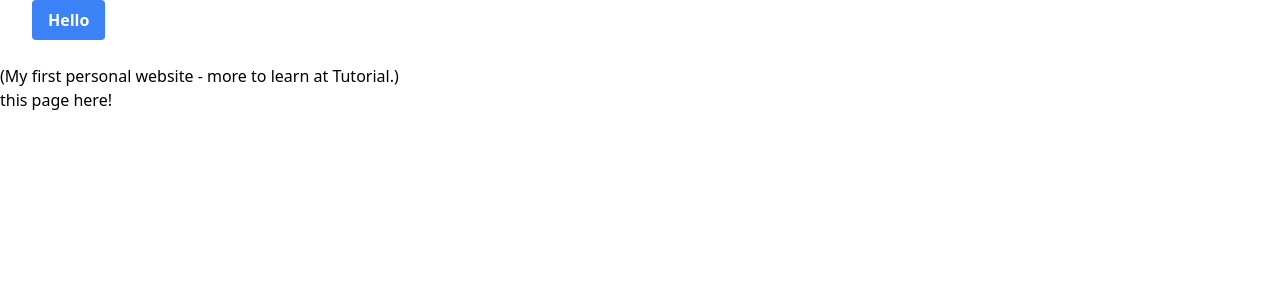
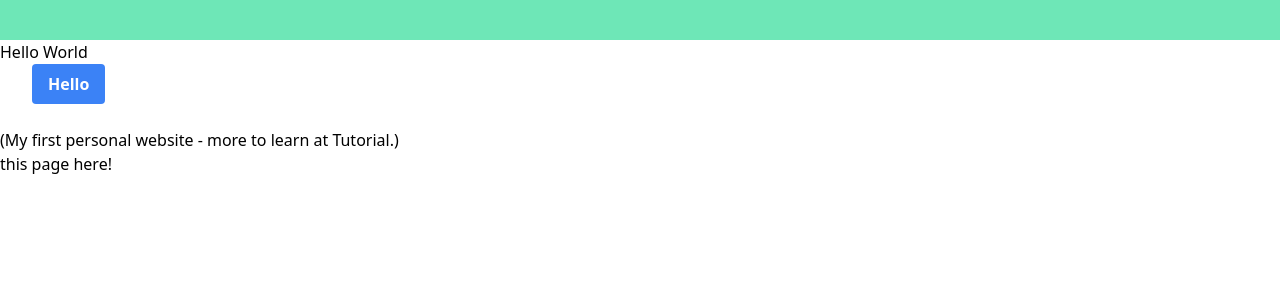
Before and after one commit to alexbraatz/home_base, a Next.js app: page / in a window 1280 px wide. Shown: the top 300 px of the page. Built offline with nearby package versions, Linux system fonts and the light colour scheme.

Commit message:
add navbar

```diff
--- a/components/Navbar.jsx
+++ b/components/Navbar.jsx
@@ -0,0 +1,16 @@
+import Link from 'next/link';
+
+export const Navbar = () => {
+	return (
+		<>
+			<nav className='flex items center flex-wrap bg-green-300 p-3 '>
+				<Link href='/'>
+					<a className='inline-flex items-center p-2 mr-4 '>
+
+					</a>
+				</Link>
+
+			</nav>
+		</>
+	)
+}
--- a/pages/index.js
+++ b/pages/index.js
@@ -1,5 +1,6 @@
 import Head from 'next/head'
 import Link from 'next/link'
+import { Navbar } from '../components/Navbar'
 import Layout, { siteTitle } from '../components/layout'
 import ustilStyles from '../styles/utils.module.css'
 import Date from '../components/date'
@@ -30,6 +31,9 @@ export default function Home() {
         <title>{siteTitle}</title>
       </Head>
 
+      <Navbar />
+      <div>Hello World</div>
+
       <div className="container">
 
       <button className="bg-blue-500 text-white hover:bg-blue-400 font-bold py-2 px-4 rounded">Hello</button>
```
